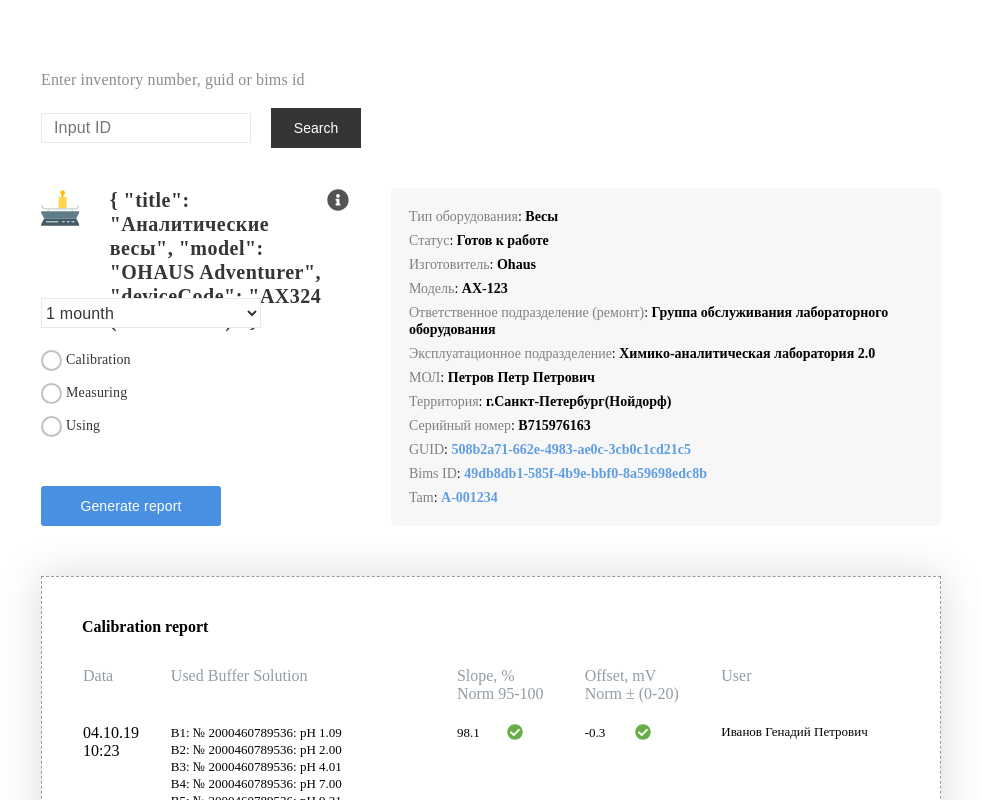
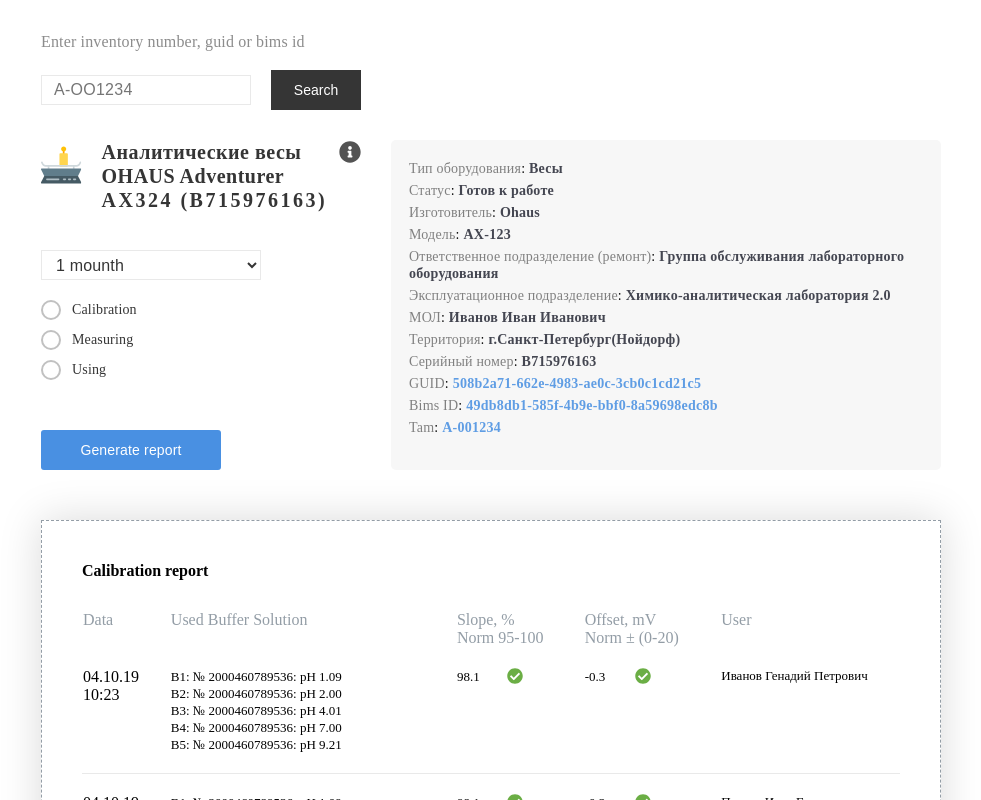
Before and after one commit to shutemov/biocad-test-task, a Vue app: page / in a window 1280 px wide. Shown: the top 800 px of the page, without its empty margins (174-1155 px from the left). Built offline with nearby package versions, Linux system fonts and the light colour scheme; a web font is replaced by a local one; what bulma-tooltip would draw is missing.

Commit message:
Edits styles to fit the layout

```diff
--- a/src/App.vue
+++ b/src/App.vue
@@ -30,6 +30,11 @@ export default {
   font-weight: normal;
 }
 
+body{
+    margin:0;
+    padding: 0;
+}
+
   @media (max-width: 700px) {
     #app {
       /*form*/
--- a/src/components/InsrumentCalibrationReportPage.vue
+++ b/src/components/InsrumentCalibrationReportPage.vue
@@ -1,39 +1,32 @@
 <template>
     <div class="main-container">
-
         <!--  HEAD BLOCK  -->
         <div class="head">
-                <filter-devices class="filter-devices"></filter-devices>
+            <filter-devices></filter-devices>
         </div>
 
         <!--  BODY  BLOCK   -->
         <div class="body">
-
             <!--   LEFT SIDE   -->
             <div class="left-side ">
-
                 <div class="left-side__content">
-
                     <!--  UNIT NAME  -->
-                    <unit-name :title="this.unitNameTitle"></unit-name>
+                    <unit-name :title="this.unitName"></unit-name>
 
                     <!--  REPORT FILTER  -->
                     <report-filters class="report-filter"></report-filters>
-
                 </div>
 
                 <!--  GENERATE REPORT BUTTON  -->
                 <button class="generate-button" @click="generate">
                     Generate report
                 </button>
-
             </div>
 
             <!--  RIGHT SIDE  -->
             <div class="right-side">
                 <device-info class="device-info" :device="getDevice"></device-info>
             </div>
-
         </div>
 
         <!--        FOOTER BLOCK-->
@@ -41,29 +34,30 @@
             <report-table
                     :title="reportTable.reportType"
                     :t-head="reportTable.tHeadReportTableData"
-                    :t-body="reportTable.tBodyReportTableData"/>
+                    :t-body="reportTable.tBodyReportTableData"
+            />
         </div>
     </div>
-
 </template>
 
 <script>
-    import filterDevices from '@/components/header/FilterDevices'
-    import unitName from '@/components/body/UnitName'
-    import reportFilters from '@/components/body/ReportFilters'
-    import deviceInfo from '@/components/body/DeviceInfo'
-    import reportTable from '@/components/footer/ReportTable'
+    import filterDevices from "@/components/header/FilterDevices";
+    import unitName from "@/components/body/UnitName";
+    import reportFilters from "@/components/body/ReportFilters";
+    import deviceInfo from "@/components/body/DeviceInfo";
+    import reportTable from "@/components/footer/ReportTable";
     import {mapGetters} from "vuex";
 
-
     export default {
-        name: 'InsrumentCalibrationReportPage',
-
+        name: "InsrumentCalibrationReportPage",
 
         components: {
-            filterDevices, unitName, reportFilters, deviceInfo, reportTable,
+            filterDevices,
+            unitName,
+            reportFilters,
+            deviceInfo,
+            reportTable
         },
-
 
         data() {
             return {
@@ -72,66 +66,63 @@
 
                     headReportTableData: [],
 
-                    bodyReportTableData: [],
+                    bodyReportTableData: []
                 },
 
-                unitNameTitle: undefined,
+                unitName: undefined
+            };
+        },
+
+        created() {
+            // Get initional state for table
+
+            this.reportTable.reportType = this.$store.getters.getReportType;
+            this.reportTable.tHeadReportTableData = this.getTableHeadData;
+            this.reportTable.tBodyReportTableData = this.getTableBodyData;
+
+            // Get initional state for UnitName
+            this.unitName = this.$store.getters.getUnitNameData;
+        },
+
+        computed: {
+            ...mapGetters([
+                "getFoundDevice",
+                "getHeadReportTableData",
+                "getBodyReportTableData"
+            ]),
+
+            getDevice() {
+                return this.getFoundDevice;
+            },
+
+            getTableHeadData() {
+                return [...this.getHeadReportTableData];
+            },
+
+            getTableBodyData() {
+                return [...this.getBodyReportTableData];
             }
         },
 
-
-        created() {
-
-            // Get initional state for table
-
-            this.reportTable.reportType = this.$store.getters.getReportType
-            this.reportTable.tHeadReportTableData = this.getTableHeadData
-            this.reportTable.tBodyReportTableData = this.getTableBodyData
-
-            // Get initional state for UnitName
-            this.unitNameTitle = this.$store.getters.getUnitNameData
-
-        },
-
-        computed: {
-
-            ...mapGetters(['getFoundDevice', 'getHeadReportTableData', 'getBodyReportTableData']),
-
-            getDevice() {
-                return this.getFoundDevice
-            },
-
-            getTableHeadData() {
-                return [...this.getHeadReportTableData]
-            },
-
-            getTableBodyData() {
-                return [...this.getBodyReportTableData]
-            }
-
-        },
-
         methods: {
-
-            ...mapGetters(['getReportType']),
+            ...mapGetters(["getReportType"]),
 
             generate() {
-                let reportType = this.getReportType()
+                let reportType = this.getReportType();
 
                 if (!reportType) {
-                    alert('Choose report type option')
-                    return
+                    alert("Choose report type option");
+                    return;
                 }
 
                 //set the selected item for generation report
-                this.reportTable.reportType = this.getReportType() + ' report'
+                this.reportTable.reportType = this.getReportType() + " report";
             }
         }
-    }
+    };
 </script>
 
 <style>
-
     .main-container {
         width: auto;
         padding-left: 50px;
@@ -139,8 +130,8 @@
 
     /*margin of global elements*/
 
-    .main-container > .head, .body {
-        margin-top: 30px;
+    .body{
+        margin-top: 20px;
     }
 
     .footer-block {
@@ -175,9 +166,10 @@
         /*form*/
         width: 180px;
         height: 40px;
-        background: #4990E2;
+        background: #4990e2;
         border-radius: 3px;
         border: none;
+        margin-top:50px;
 
         /*font*/
         color: white;
@@ -186,7 +178,7 @@
         font-size: 14px;
         line-height: 24px;
         letter-spacing: 0.16px;
-        font-feature-settings: 'pnum' on, 'lnum' on;
+        font-feature-settings: "pnum" on, "lnum" on;
     }
 
     .right-side {
@@ -197,11 +189,11 @@
     .device-info {
         /*form*/
         padding: 20px 18px 20px 18px;
-        height: 330px;
+        /*height: 330px;*/
     }
 
+
     @media (max-width: 700px) {
-
         .main-container {
             /*form*/
             /*box-sizing: border-box;*/
@@ -222,7 +214,7 @@
             width: 100%;
         }
 
-        .left-side{
+        .left-side {
             /*form*/
             margin-top: 30px;
         }
@@ -238,7 +230,5 @@
             margin-top: 30px;
         }
     }
-
-
 </style>
 <!-- Add "scoped" attribute to limit CSS to this component only -->
--- a/src/components/body/DeviceInfo.vue
+++ b/src/components/body/DeviceInfo.vue
@@ -37,7 +37,7 @@
                         model: 'AX-123',
                         responsibleUnit: 'Группа обслуживания лабораторного оборудования',
                         operationalUnit: 'Химико-аналитическая лаборатория 2.0',
-                        MOL: 'Петров Петр Петрович',
+                        MOL: 'Иванов Иван Иванович',
                         territory: 'г.Санкт-Петербург(Нойдорф)',
                         serialNumber: 'B715976163',
                         GUID: '508b2a71-662e-4983-ae0c-3cb0c1cd21c5',
@@ -101,7 +101,9 @@
     /*Analog line-height*/
     .infoItem {
         /*form*/
-        margin-top: 7px;
+        margin-top: 5px;
+        letter-spacing: 0.25px;
+        text-align: left;
     }
 
     .infoItem:first-child {
@@ -116,15 +118,24 @@
         box-sizing: border-box;
         padding: 20px 18px 20px 18px;
         width: 550px;
-        height: auto;
+        height: 100%;
         background-color: #F7F7F7;
         border-radius: 5px;
 
         /*font*/
         font-size: 14px;
         font-style: normal;
-        font-weight: 500;
         line-height: 17px;
+    }
+
+    .deviceProp {
+        color: #8c8c8c;
+        font-weight: lighter;
+        letter-spacing: 0.2px;
+    }
+
+    .propValue {
+        color: #444651;
     }
 
     @media (max-width: 700px) {
--- a/src/components/body/ReportFilters.vue
+++ b/src/components/body/ReportFilters.vue
@@ -12,19 +12,18 @@
         <div class="report-filter__checkradio" style="display: flex;flex-direction: column;margin-top: 10px;">
 
             <div>
-                <input class=""
-                       id="calibrationRadio"
+                <input id="calibrationRadio"
                        type="radio"
                        name="reportTypeRadio"
                        value="Calibration"
-                       checked="checked"
+                       checked
                        v-model="reportType"
                        @change="setReportType">
                 <label for="calibrationRadio">Calibration</label>
             </div>
 
             <div>
-                <input class="is-checkradio is-info"
+                <input
                        id="measuringRadio"
                        type="radio"
                        name="reportTypeRadio"
@@ -35,7 +34,7 @@
             </div>
 
             <div>
-                <input class="is-checkradio is-info"
+                <input
                        id="usingRadio"
                        type="radio"
                        name="reportTypeRadio"
@@ -83,6 +82,7 @@
         background: #FFFFFF;
         border: 1px solid #E9E9E9;
         box-sizing: border-box;
+        padding-left: 10px;
 
         /*font*/
         font-style: normal;
@@ -96,7 +96,7 @@
 
     .report-filter__checkradio > div {
         /*form*/
-        margin-top: 12px;
+        margin-top: 10px;
     }
 
 
@@ -104,6 +104,7 @@
 
     @supports (-webkit-appearance: none) or (-moz-appearance: none) {
         input[type="radio"] {
+            /*form*/
             --active: #fff;
             --active-inner: #4990E2;
             --border: #c1c1c1;
@@ -111,8 +112,8 @@
             --background: #fff;
             -webkit-appearance: none;
             -moz-appearance: none;
-            width: 21px;
-            height: 21px;
+            width: 20px;
+            height: 20px;
             outline: none;
             display: inline-block;
             vertical-align: top;
@@ -125,29 +126,36 @@
         }
 
         input[type="radio"]:after {
+
+            left: 0;
+            top: 0;
+            position: absolute;
+            /*form*/
             display: block;
-            width: 17px;
-            height: 17px;
+            content: "";
+            width: 16px;
+            height: 16px;
             border-radius: 50%;
             background: var(--active-inner);
             opacity: var(--o, 0);
             transform: scale(var(--s, 0.7));
-            content: "";
+        }
+
+        input[type='radio']:checked {
+            --o:1;
+            --s: .5;
         }
 
 
-        input[type="radio"]:checked {
-            --o: 1;
-            --s: 0.5;
-        }
 
         input[type="radio"] + label {
             /*form*/
+            width: 90%;
             display: inline-block;
-            margin-left: 4px;
+            margin-left: 11px;
+
             /*font*/
             font-size: 14px;
-            vertical-align: top;
             cursor: pointer;
             font-style: normal;
             font-weight: normal;
@@ -157,6 +165,7 @@
             color: #353535;
         }
     }
+
 
     @media (max-width: 700px) {
         .report-filter__select {
--- a/src/components/body/UnitName.vue
+++ b/src/components/body/UnitName.vue
@@ -1,7 +1,7 @@
 <template>
     <div class="unit-name">
 
-        <svg width="40" height="40" viewBox="0 0 40 40" fill="none" xmlns="http://www.w3.org/2000/svg">
+        <svg class="logo" width="50" height="50" viewBox="0 0 40 40" fill="none" xmlns="http://www.w3.org/2000/svg">
             <g clip-path="url(#clip0)">
                 <path d="M22.3506 10.0006C21.8935 10.0006 21.5228 9.62745 21.5228 9.16724V5.83414C21.5228 5.37393 21.8935 5.00082 22.3506 5.00082C22.8078 5.00082 23.1784 5.37393 23.1784 5.83414V9.16732C23.1783 9.62745 22.8078 10.0006 22.3506 10.0006Z"
                       fill="#FFA000"/>
@@ -37,7 +37,11 @@
 
 
         <div class="device-title">
-            {{this.title}}
+            <span class="device-title__device-title">{{this.unitNameData.title}}</span>
+            <br>
+            <span class="device-title__device-model">{{this.unitNameData.model}}</span>
+            <br>
+            <span class="device-title__device-code">{{this.unitNameData.deviceCode}}</span>
         </div>
 
         <div class="info-tooltip">
@@ -54,10 +58,14 @@
 
         props: {
 
-            title: {
-                type: String,
+            unitNameData: {
+                type: Object,
                 default: function () {
-                    return 'You can find unit by ID'
+                    return {
+                        title: 'Аналитические весы',
+                        model: 'OHAUS Adventurer',
+                        deviceCode: 'АХ324 (B715976163)'
+                    }
                 }
             },
 
@@ -75,44 +83,49 @@
 <style scoped>
 
     .unit-name {
+        /*form*/
         display: flex;
+        position: relative;
         flex-direction: row;
         width: 320px;
         height: 80px;
-        margin-left: 20px;
-        /*border: 1px solid;*/
+
+        /*font*/
+        /*text-align: left;*/
     }
 
-    .unit-name:first-child{
+    .device-title {
+        /*form*/
+        margin-left: 20px;
+        width: 100%;
+        height: 80px;
+
+        /*font*/
+        color: #353535;
+        text-align: left;
+        font-style: normal;
+        font-weight: 600;
+        font-size: 20px;
+        line-height: 24px;
+        letter-spacing: 0.5px;
+        font-feature-settings: 'pnum' on, 'lnum' on;
+    }
+
+    .device-title__device-code{
+        letter-spacing: 2.5px;
+    }
+
+    .unit-name:first-child {
         margin-left: 0px;
     }
 
-    .device-title {
-        margin-left: 30px;
-        width: 225px;
-        height: 80px;
-        /* Title */
-        font-style: normal;
-        font-weight: bold;
-        font-size: 20px;
-        line-height: 24px;
-        /* or 120% */
-
-        letter-spacing: 0.5px;
-        font-feature-settings: 'pnum' on, 'lnum' on;
-
-        /* 353535 */
-
-        color: #353535;
-    }
-
-    .info-tooltip{
-        width: 35px;
-        /*border:1px solid;*/
+    .info-tooltip {
+        position: absolute;
+        right: 0px;
     }
 
     @media (max-width: 700px) {
-        .unit-name{
+        .unit-name {
             width: 100%;
             justify-content: space-around;
         }
--- a/src/components/header/FilterDevices.vue
+++ b/src/components/header/FilterDevices.vue
@@ -6,7 +6,7 @@
 
         <div class="filter-devices__search">
 
-            <input class="filter-devices__input" type="text" placeholder="Input ID" v-model="deviceId">
+            <input class="filter-devices__input" type="text" placeholder="A-OO1234" v-model="deviceId">
 
             <button class="filter-devices__button" @click="search(deviceId)">Search</button>
         </div>
@@ -70,8 +70,7 @@
         /*font*/
         font-size: 16px;
         line-height: 24px;
-
-        letter-spacing: 0.16px;
+        letter-spacing: 0.26px;
         font-feature-settings: 'pnum' on, 'lnum' on;
         color: #353535;
     }
```
